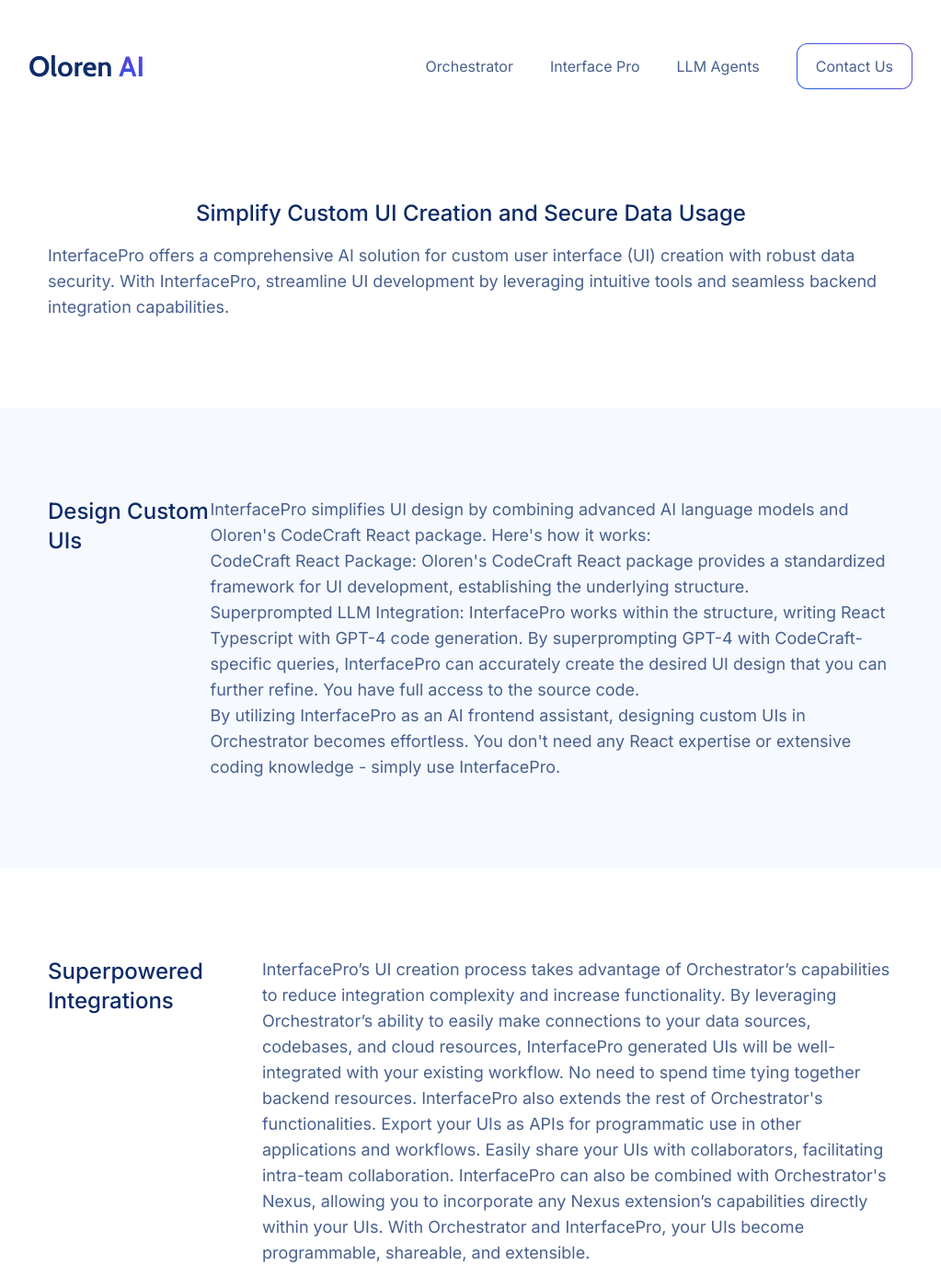
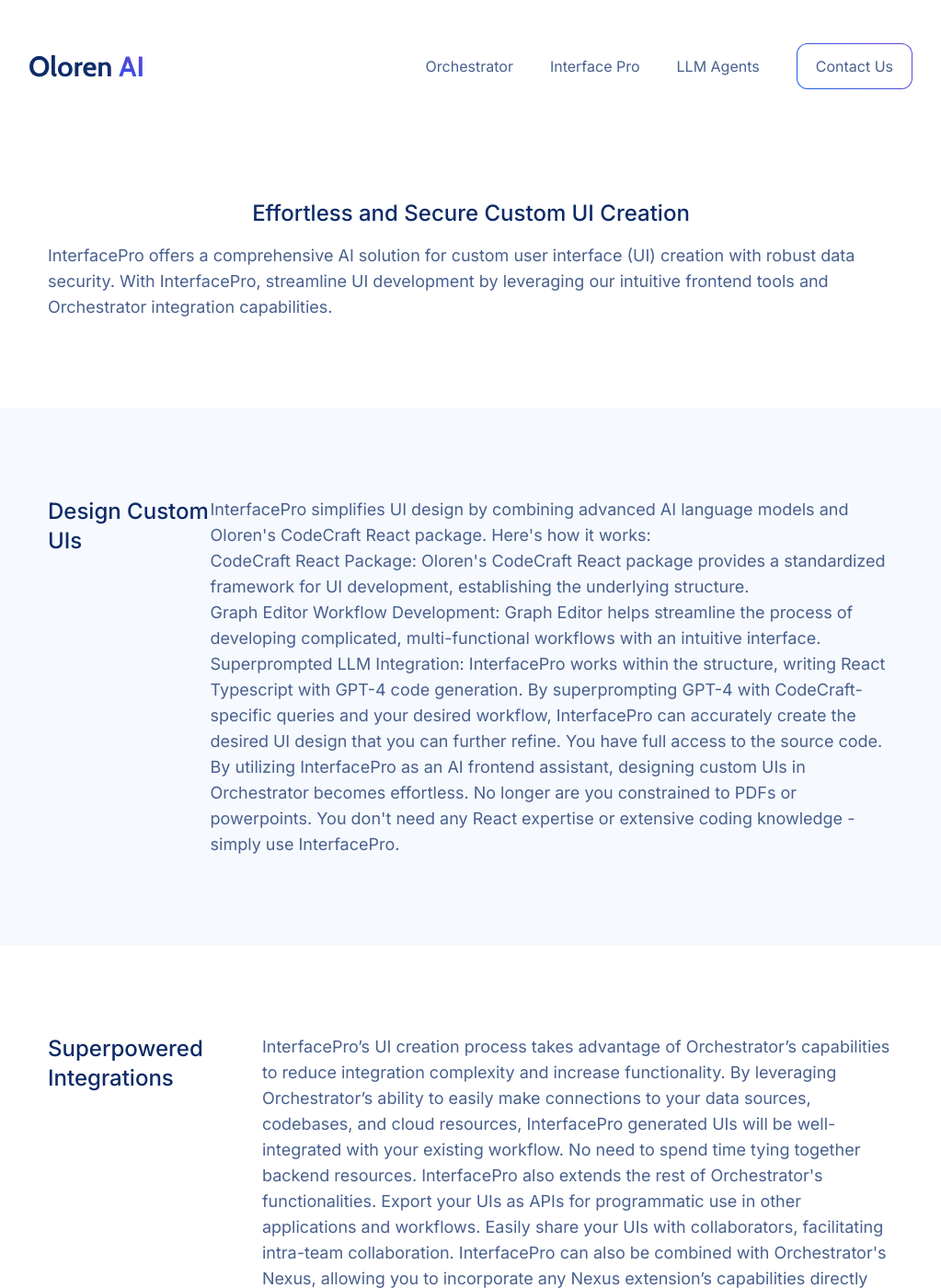
Before and after one commit to Oloren-AI/oloren-blog-site, a Jekyll site: the page built from interfacepro.html, in a window 1280 px wide and 1400 px high. Shown: the whole window at 92% size, without its empty margins (128-1151 px from the left). Built offline with Jekyll 4.4.1, drawn with Linux system fonts in a browser that asks for light colours; some of the changed text lies outside the part shown.

Commit message:
update copy

```diff
--- a/interfacepro.html
+++ b/interfacepro.html
@@ -5,9 +5,9 @@
 
 <section id="introduction" class="h-fit w-full py-16 lg:py-24 flex flex-col items-center">
     <div class="m-auto flex flex-col items-center w-full px-5 md:max-w-7xl lg:w-3/4">
-      <h2 class="text-2xl font-medium mb-4">Simplify Custom UI Creation and Secure Data Usage</h2>
+      <h2 class="text-2xl font-medium mb-4">Effortless and Secure Custom UI Creation</h2>
       <p class="text-lg text-secondary text-center w-full max-w-lg">
-        InterfacePro offers a comprehensive AI solution for custom user interface (UI) creation with robust data security. With InterfacePro, streamline UI development by leveraging intuitive tools and seamless backend integration capabilities.
+        InterfacePro offers a comprehensive AI solution for custom user interface (UI) creation with robust data security. With InterfacePro, streamline UI development by leveraging our intuitive frontend tools and Orchestrator integration capabilities.
       </p>
     </div>
   </section>
@@ -22,10 +22,11 @@
         </p>
         <ol>
           <li>CodeCraft React Package: Oloren's CodeCraft React package provides a standardized framework for UI development, establishing the underlying structure.</li>
-          <li>Superprompted LLM Integration: InterfacePro works within the structure, writing React Typescript with GPT-4 code generation. By superprompting GPT-4 with CodeCraft-specific queries, InterfacePro can accurately create the desired UI design that you can further refine. You have full access to the source code.</li>
+          <li>Graph Editor Workflow Development: Graph Editor helps streamline the process of developing complicated, multi-functional workflows with an intuitive interface.</li>
+          <li>Superprompted LLM Integration: InterfacePro works within the structure, writing React Typescript with GPT-4 code generation. By superprompting GPT-4 with CodeCraft-specific queries and your desired workflow, InterfacePro can accurately create the desired UI design that you can further refine. You have full access to the source code.</li>
         </ol>
         <p>
-          By utilizing InterfacePro as an AI frontend assistant, designing custom UIs in Orchestrator becomes effortless. You don't need any React expertise or extensive coding knowledge - simply use InterfacePro.
+          By utilizing InterfacePro as an AI frontend assistant, designing custom UIs in Orchestrator becomes effortless. No longer are you constrained to PDFs or powerpoints. You don't need any React expertise or extensive coding knowledge - simply use InterfacePro.
         </p>
       </div>
     </div>
```
Also changed, not shown: other parts of interfacepro.html (+1 -1 lines).
